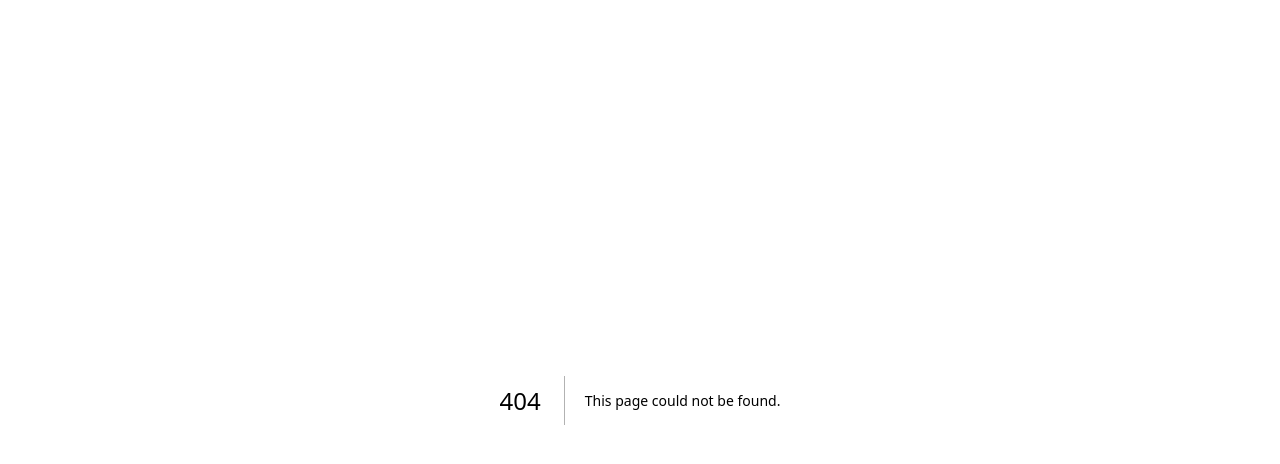
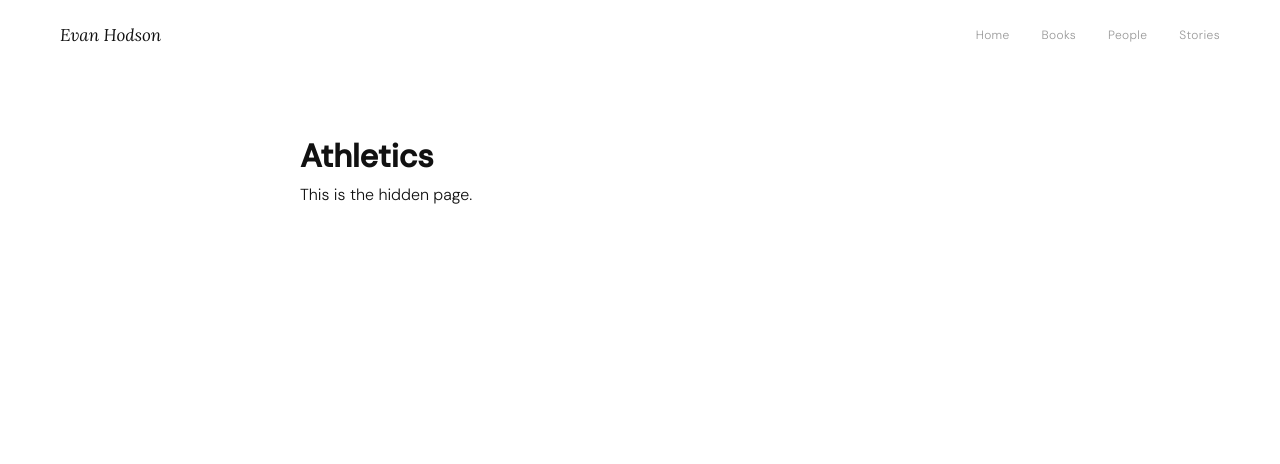
Before and after one commit to Evanhodson/personalsite, a Next.js app: page /athletics in a window 1280 px wide. Before the commit this address had no page. Shown: the top 464 px of the page. Built offline with nearby package versions, Linux system fonts and the light colour scheme.

Commit message:
other things

```diff
--- /dev/null
+++ b/app/athletics/page.js
@@ -0,0 +1,13 @@
+import Nav from '../../components/Nav'
+
+export default function AthleticsPage() {
+  return (
+    <div>
+      <Nav />
+      <main style={{ padding: '60px', maxWidth: '800px', margin: '0 auto' }}>
+        <h1>Athletics</h1>
+        <p>This is the hidden page.</p>
+      </main>
+    </div>
+  )
+}
--- a/app/page.js
+++ b/app/page.js
@@ -77,7 +77,10 @@ I live for moments and memories. For making connections with the people around m
     {/* Other Column - Stays the same */}
     <div className="col">
       <h3 className="col-head green">Other</h3>
-      <a href="https://ubcsimplified.com" className="col-item">UBC Simplified</a>
+      <a href="https://www.instagram.com/hodson.events/" className="col-item">Hodson Events</a>
+      <a href="https://www.youtube.com/@UBCsimplified" className="col-item">UBC Simplified</a>
+      <a href="/athletics" className="col-item">Athletics</a>
+
     </div>
 
   </div>
```
